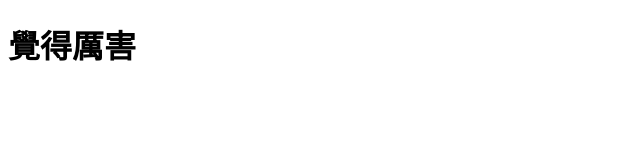
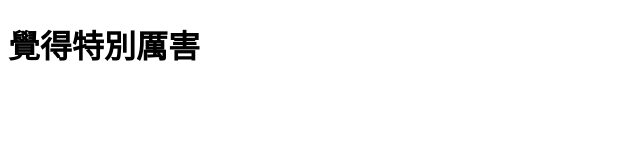
Before and after one commit to ohyewei/Profile, a plain HTML site: page index.html in a window 1280 px wide. Shown: the whole page, without its empty margins (0-640 px from the left). Drawn offline with Linux system fonts and the light colour scheme.

Commit message:
add index

```diff
--- a/index.html
+++ b/index.html
@@ -5,6 +5,6 @@
     <title>你好，GitHub</title>
   </head>
   <body>
-    <h1>覺得厲害</h1>
+    <h1>覺得特別厲害</h1>
   </body>
 </html>
```
